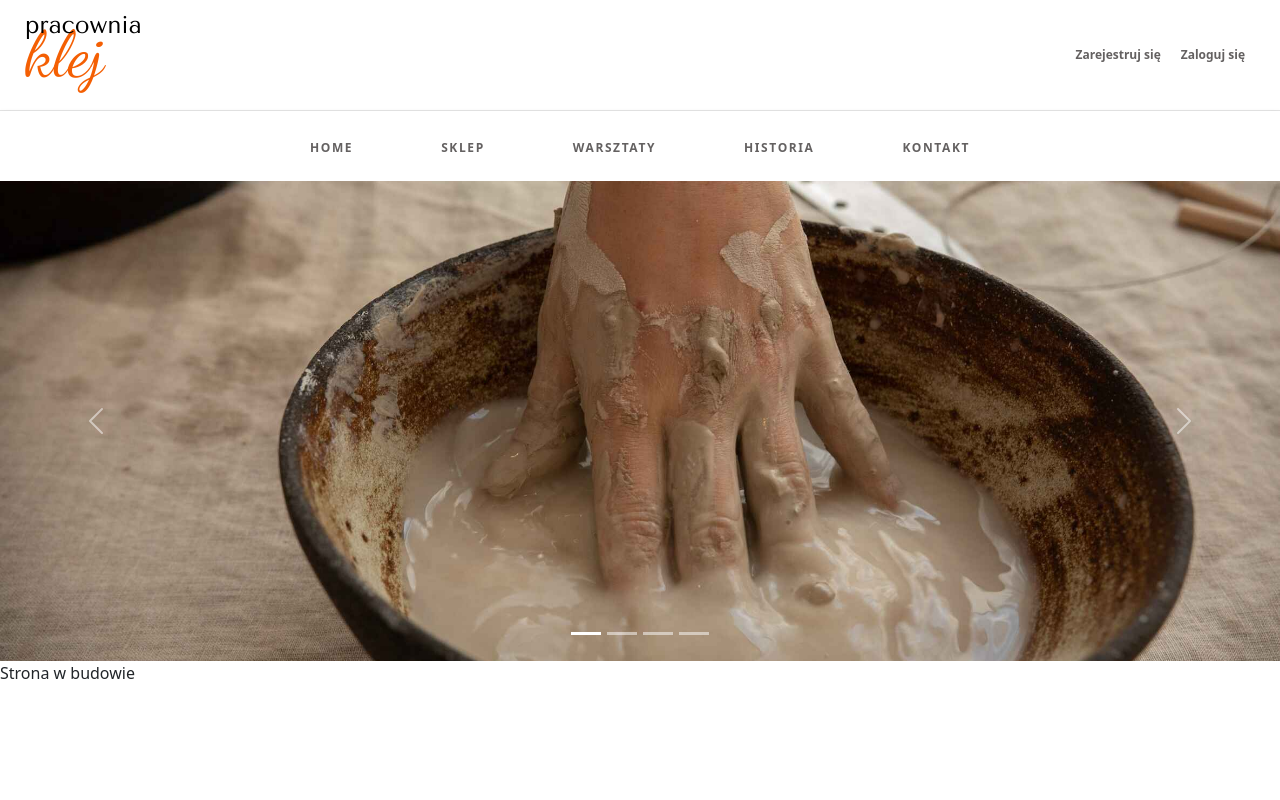
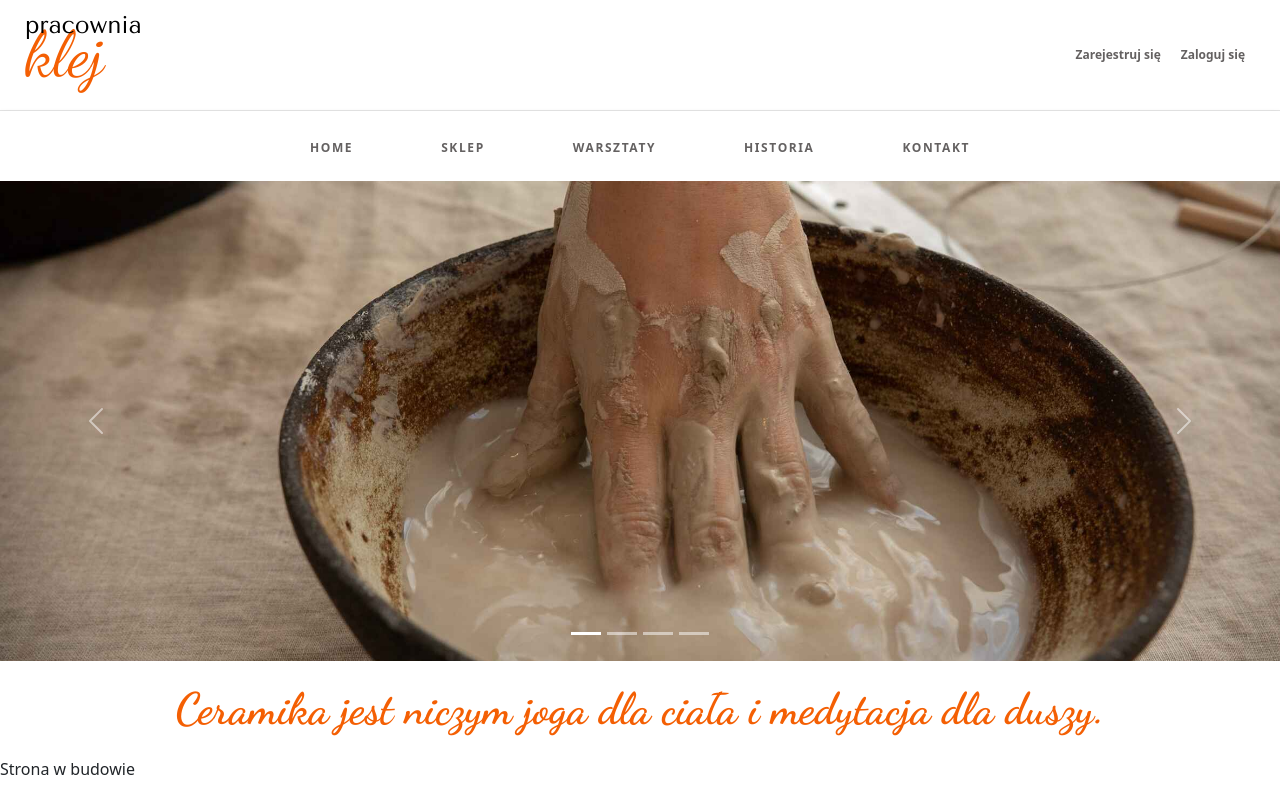
Before and after one commit to maciej1kus/pracownia-klej, a React (Create React App) app: page / in a window 1280 px wide. Built offline with nearby package versions, Linux system fonts and the light colour scheme; no server answers; the database is empty.

Commit message:
added quote on landing page

```diff
--- a/src/components/Home.js
+++ b/src/components/Home.js
@@ -2,6 +2,7 @@ import React from 'react';
 import { Navbar } from "./Navbar";
 import { HeaderLandingPage } from './HeaderLandingPage';
 import { CarouselLandingPage } from './CarouselLandingPage';
+import { QuoteLandingPage } from './QuoteLandingPage';
 
 
 export const Home = ({ user }) => {
@@ -12,6 +13,7 @@ export const Home = ({ user }) => {
             <HeaderLandingPage />
             <main>
                 <CarouselLandingPage />
+                <QuoteLandingPage />
             </main>
             <span>Strona w budowie </span>
         </>
--- /dev/null
+++ b/src/components/QuoteLandingPage.js
@@ -0,0 +1,13 @@
+import React from 'react';
+
+export const QuoteLandingPage = () => {
+    return (
+        <section className="quote">
+            <div className="quote__container container">
+                <span className="quote__text">
+                    Ceramika jest niczym joga dla ciała i medytacja dla duszy.
+                </span>
+            </div>
+        </section>
+    );
+};
--- /dev/null
+++ b/src/scss/elements/home-landing-page/_quote.scss
@@ -0,0 +1,17 @@
+.quote {
+  &__container {
+    display: flex;
+    justify-content: center;
+    align-items: center;
+    height: 100%;
+  }
+
+  &__text {
+    font-family: $font-dancing-script;
+    font-size: 2.75rem;
+    font-weight: 700;
+    color: $color-orange;
+    padding: 15px;
+    text-align: center;
+  }
+}
--- a/src/scss/main.scss
+++ b/src/scss/main.scss
@@ -12,3 +12,4 @@
 @import "elements/home-landing-page/base";
 @import "elements/home-landing-page/header";
 @import "elements/home-landing-page/carousel";
+@import "elements/home-landing-page/quote";
```
